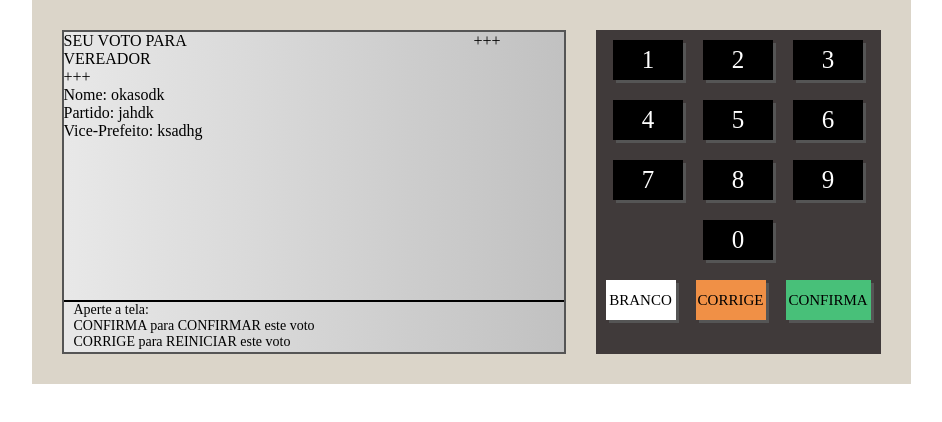
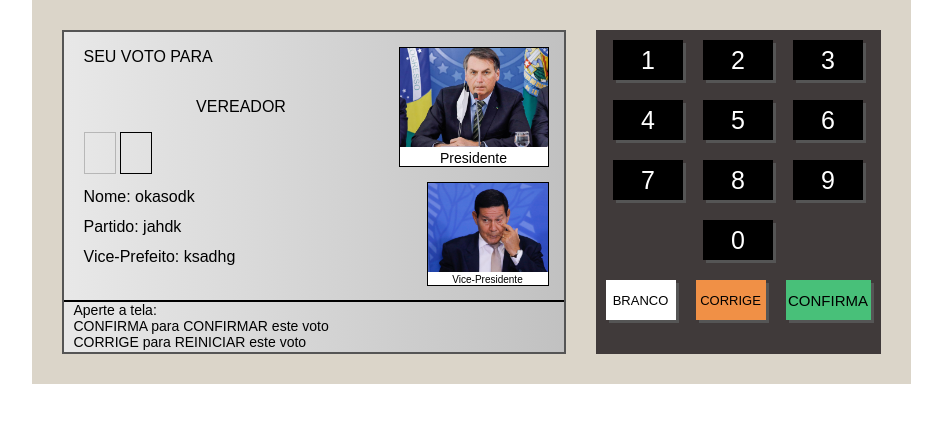
Before and after one commit to carlosflaranjeirajr/urna-2022, a plain HTML site: page index.html in a window 1280 px wide. Shown: the whole page, without its empty margins (169-1111 px from the left). Drawn offline with Linux system fonts and the light colour scheme.

Commit message:
Preparando ambiente para os candidatos

```diff
--- a/assets/css/style.css
+++ b/assets/css/style.css
@@ -1,8 +1,15 @@
+@keyframes pisca{
+    0% {opacity: 0.2;}
+    50% {opacity: 1;}
+    100% {opacity: 0.2;}
+}
+
 body{
     margin: 0;
     display: flex;
     justify-content: center;
     align-items: center;
+    font-family: Arial, Helvetica, sans-serif;
 }
 .urna{
     background-color: #dbd5c9;
@@ -41,12 +48,12 @@ body{
 .botao--branco{
     background-color: #fff;
     color: #000;
-    font-size: 15px;
+    font-size: 13px;
 }
 .botao--corrige{
     background-color: #F09046;
     color: #000;
-    font-size: 15px;
+    font-size: 13px;
 }
 .botao--confirma{
     background-color: #48C079;
@@ -62,9 +69,66 @@ body{
 }
 .d-1-left{
     flex: 1;
+    display: flex;
+    flex-direction: column;
+    padding-left: 20px;
+}
+.d-1-1{
+    height: 50px;
+    display: flex;
+    align-items: center;
+
+}
+.d-1-2{
+    height: 50px;
+    display: flex;
+    align-items: center;
+    justify-content:center ;
+
+}
+.d-1-3{
+    height: 50px;
+}
+.numero{
+    display: inline-block;
+    width: 30px;
+    height: 40px;
+    border: 1px solid #000;
+    text-align: center;
+    line-height: 40px;
+    font-size: 35px;
+}
+.pisca{
+    animation-name: pisca;
+    animation-duration: 1s;
+    animation-iteration-count: infinite;
+}
+.d-1-4{
+    flex: 1;
+    line-height: 30px;
 }
 .d-1-right{
-    width: 90px;
+    width: 150px;
+    display: flex;
+    flex-direction: column;
+    align-items: flex-end;
+    margin-right: 15px;
+}
+.d-1-image{
+    border: 1px solid #000;
+    background-color: #fff;
+    text-align: center;
+    font-size: 14px;
+    margin-top: 15px;
+
+}
+.d-1-image img{
+    width: 100%;
+
+}
+.d-1-image.small{
+    width: 80%;
+    font-size: 10px;
 }
 .d-2{
     height: 50px;
--- /dev/null
+++ b/etapas.js
@@ -0,0 +1,49 @@
+let etapas = [
+    {
+        titulo: 'SENADOR',
+        numeros: 5,
+        candidatos: [
+            {
+                numero: 38111,
+                nome: 'Fulano de Tal',
+                partido: 'ABC',
+                fotos: [
+                    {url: 'candidato.jpg', legenda: 'Vereador', small: false}
+                ]
+            },
+            {
+                numero: 77222,
+                nome: 'Beltrano da Silva',
+                partido: 'DEFG',
+                fotos: [
+                    {url: 'candidato.jpg',legenda: 'Vereador',small: false}
+                ]
+            }
+        ]
+    },
+    {
+        titulo: 'PRESIDENTE',
+        numeros: 2,
+        candidatos: [
+            {
+                numero: 99,
+                nome: 'Ciclano',
+                partido: 'ABC',
+                vice: 'Cic',
+                fotos: [
+                    {url: 'candidato.jpg', legenda: 'Presidente', small: false},
+                    {url: 'candidato.jpg', legenda: 'Vice-Presidente', small: true}
+                ]
+            },
+            {
+                numero: 84,
+                nome: 'Zulano',
+                partido: 'QWERTY',
+                vice: 'Zul',
+                fotos: [
+                    {url: 'candidato.jpg', legenda: 'Presidente', small: false},
+                    {url: 'candidato.jpg', legenda: 'Vice-Presidente', small: true}
+                ]
+            }
+        ]
+    }
--- a/index.html
+++ b/index.html
@@ -19,7 +19,8 @@
                         <span>VEREADOR</span>
                     </div>
                     <div class="d-1-3">
-                        +++
+                        <div class="numero pisca"></div>
+                        <div class="numero"></div>
                     </div>
                     <div class="d-1-4">
                         Nome: okasodk <br/>
@@ -28,7 +29,14 @@
                     </div>
                 </div>
                 <div class="d-1-right">
-                    +++
+                    <div class="d-1-image">
+                        <img src="./assets/images/bolsonaro.jpg" alt=""/>
+                        Presidente
+                    </div>
+                    <div class="d-1-image small">
+                        <img src="./assets/images/vice-mourao.jpg" alt=""/>
+                        Vice-Presidente
+                    </div>
                 </div>
             </div>
             <div class="d-2">
@@ -39,30 +47,32 @@
         </div>
         <div class="teclado">
             <div class="teclado-linha">
-                <div class="teclado--botao">1</div>
-                <div class="teclado--botao">2</div>
-                <div class="teclado--botao">3</div>
+                <div class="teclado--botao" onclick="clicou('1')">1</div>
+                <div class="teclado--botao" onclick="clicou('2')">2</div>
+                <div class="teclado--botao" onclick="clicou('3')">3</div>
             </div>
             <div class="teclado-linha">
-                <div class="teclado--botao">4</div>
-                <div class="teclado--botao">5</div>
-                <div class="teclado--botao">6</div>
+                <div class="teclado--botao" onclick="clicou('4')">4</div>
+                <div class="teclado--botao" onclick="clicou('5')">5</div>
+                <div class="teclado--botao" onclick="clicou('6')">6</div>
             </div>
             <div class="teclado-linha">
-                <div class="teclado--botao">7</div>
-                <div class="teclado--botao">8</div>
-                <div class="teclado--botao">9</div>
+                <div class="teclado--botao" onclick="clicou('7')">7</div>
+                <div class="teclado--botao" onclick="clicou('8')">8</div>
+                <div class="teclado--botao" onclick="clicou('9')">9</div>
             </div>
             <div class="teclado-linha">
-                <div class="teclado--botao">0</div>
+                <div class="teclado--botao" onclick="clicou('0')">0</div>
             </div>
             <div class="teclado-linha">
-                <div class="teclado--botao botao--branco">BRANCO</div>
-                <div class="teclado--botao botao--corrige">CORRIGE</div>
-                <div class="teclado--botao botao--confirma">CONFIRMA</div>
+                <div class="teclado--botao botao--branco" onclick="branco()">BRANCO</div>
+                <div class="teclado--botao botao--corrige" onclick="corrige()">CORRIGE</div>
+                <div class="teclado--botao botao--confirma" onclick="confirma()">CONFIRMA</div>
             </div>
         </div>
     </div>
+
+<script src="./etapas.js"></script>
 <script src="./script.js"></script>
 </body>
 </html>
--- a/script.js
+++ b/script.js
@@ -0,0 +1,24 @@
+/*Variáveis de controle de interface*/
+let seuVotoPara = document.querySelector('.d-1-1 span');
+let cargo = document.querySelector('.d-1-2 span');
+let descricao = document.querySelector('.d-1-4 ');
+let aviso = document.querySelector('.d-2');
+let lateral = document.querySelector('.d-1-right'); //fotos dos candidatos
+let numeros = document.querySelector('.d-1-3'); //numeros dos candidatos
+
+/*Variáveis de ambiente*/
+let etapaAtual = 0;
+
+function clicou(n) {
+
+}
+
+function branco() {
+
+}
+
+function corrige() {
+}
+
+function confirma() {
+}
```
Also changed, not shown: assets/images/amoedo.jpg (added), assets/images/bolsonaro.jpg (added), assets/images/ciro.jpg (added), assets/images/danilo.png (added), assets/images/doria.jpg (added), assets/images/lula.png (added), assets/images/vice-diguinho.jpg (added), assets/images/vice-haddad.jpg (added), assets/images/vice-katia.jpg (added), assets/images/vice-mourao.jpg (added), assets/images/vice-prof.jpg (added), assets/images/vice-ricardo.jpg (added).
